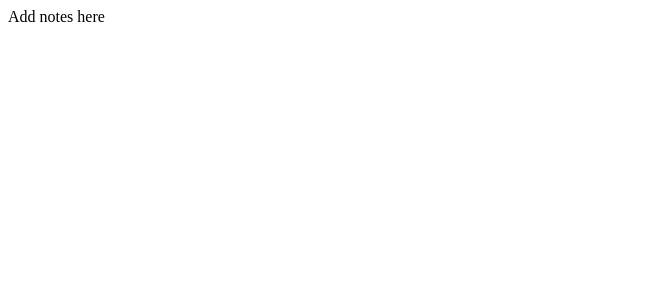
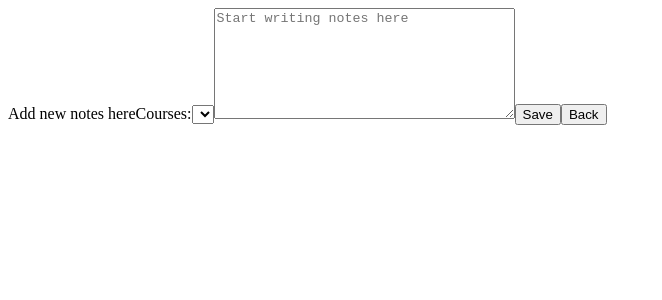
Before and after one commit to AaroKivimaki/FrontendOhjelmointi-Lopputyo, a React (Vite) app: page /CreateNotes in a window 1280 px wide. Shown: the top 300 px of the page, without its empty margins (0-662 px from the left). Built offline with nearby package versions, Linux system fonts and the light colour scheme.

Commit message:
Lisätty createnotesiin tavaraa, mikään ei toimi :(

```diff
--- /dev/null
+++ b/src/components/SaveAndBackButtons.jsx
@@ -0,0 +1,14 @@
+function SaveAndBackButtons({ text }) {
+  const saveOnClick = () => {
+    console.log(text)
+  }
+
+  return (
+    <>
+      <button type="" onClick={saveOnClick}>Save</button>
+      <button type="">Back</button>
+    </>
+  )
+}
+
+export default SaveAndBackButtons
--- /dev/null
+++ b/src/components/SelectCourse.jsx
@@ -0,0 +1,12 @@
+function SelectCourse() {
+  return (
+    <>
+      <label for="Courses">Courses:</label>
+      <select>
+
+      </select>
+    </>
+  )
+}
+
+export default SelectCourse
--- /dev/null
+++ b/src/components/TextBox.jsx
@@ -0,0 +1,18 @@
+import { useState } from "react"
+
+function TextBox() {
+  const [text, setText] = useState("")
+
+  const saveNotes = (e) => {
+    setText(e.target.value)
+    console.log(text)
+  }
+
+  return (
+    <>
+      <textarea name="notes" rows="7" cols="35" placeholder="Start writing notes here" value={text} onChange={saveNotes}></textarea>
+    </>
+  )
+}
+
+export default TextBox
--- a/src/pages/AddNotesPage.jsx
+++ b/src/pages/AddNotesPage.jsx
@@ -1,8 +1,16 @@
+import TextBox from "../components/TextBox"
+import SelectCourse from "../components/SelectCourse"
+import SaveAndBackButtons from "../components/SaveAndBackButtons"
+
 function AddNotesPage() {
   return (
-    <div>
-      Add notes here
-    </div>
+    <>
+      Add new notes here
+
+      <SelectCourse />
+      <TextBox />
+      <SaveAndBackButtons />
+    </>
   )
 }
 
```
